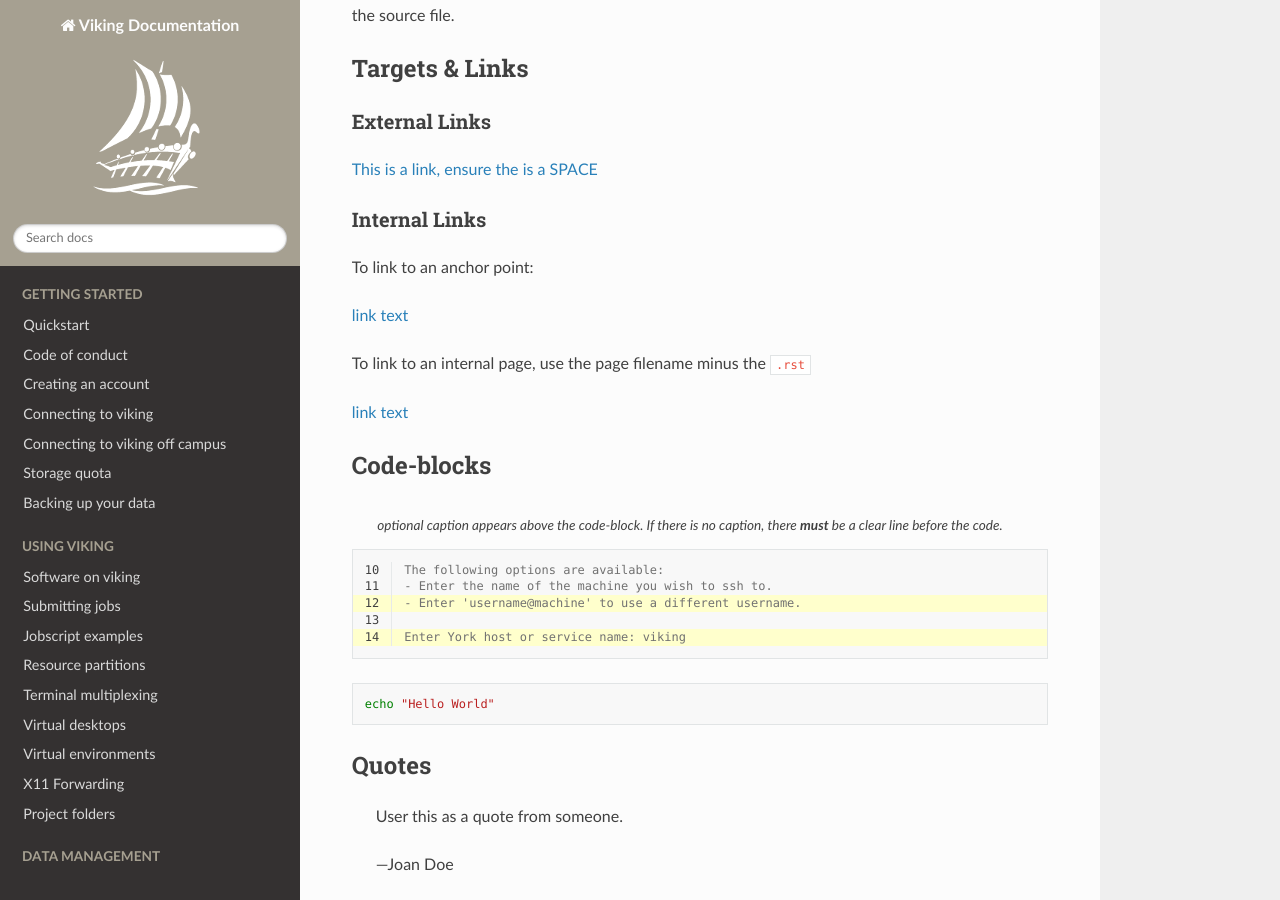
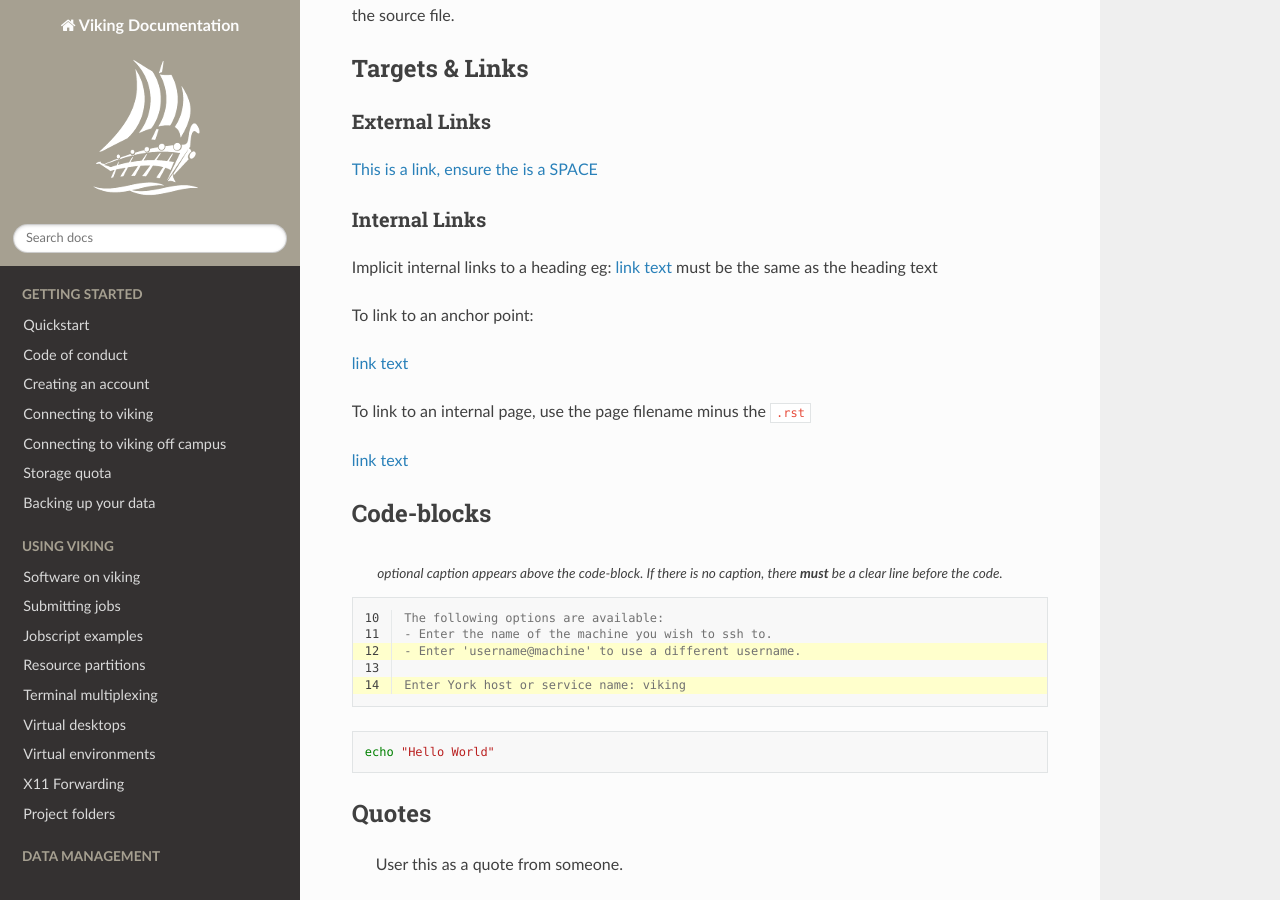
Before and after one commit to university-of-york/research-it-documentation, a Sphinx documentation site: the page built from docs/source/cheatsheet.rst, in a window 1280 px wide and 900 px high, scrolled down 1116 px. Built offline with Sphinx 7.4.7 and the Read the Docs theme 2.0.0, drawn with Linux system fonts in a browser that asks for light colours.

Commit message:
add example to cheatsheet

```diff
--- a/docs/source/cheatsheet.rst
+++ b/docs/source/cheatsheet.rst
@@ -73,6 +73,8 @@ External Links
 
 Internal Links
 ^^^^^^^^^^^^^^
+
+Implicit internal links to a heading eg: `link text <#styles>`_ must be the same as the heading text
 
 To link to an anchor point:
 
```
